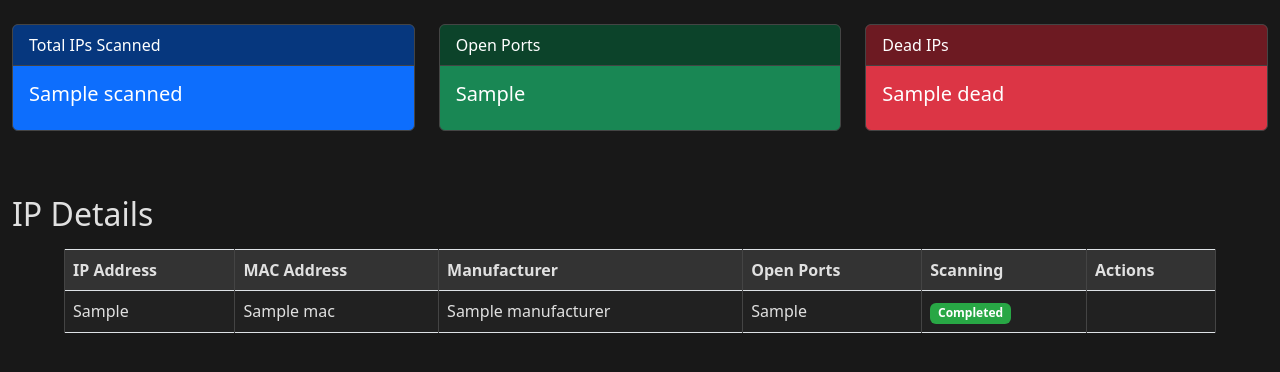
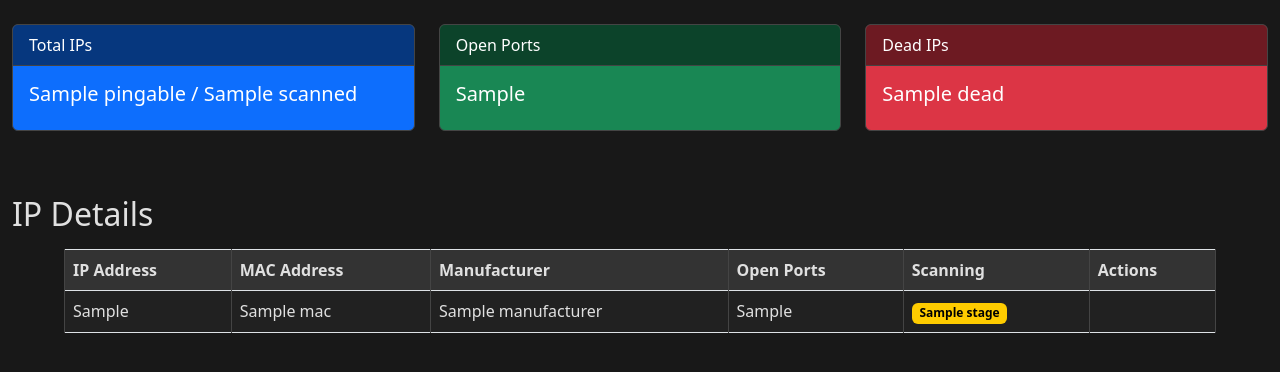
Before and after one commit to mdennis281/LANscape, a Flask app: template templates/scan.html in a window 1280 px wide. Shown: the top 372 px of the page. Run offline with Flask 3, Linux system fonts and the light colour scheme; the template is opened without the code that fills it: most values are stand-ins (such as "Sample title", 1, 10 or a date in 2020); parts of the project's set-up code (start-up, migrations or seed data) failed here and were passed over.

Commit message:
stability and usability

```diff
--- a/libraries/subnet_scan.py
+++ b/libraries/subnet_scan.py
@@ -45,9 +45,15 @@ class SubnetScanner:
         threading.Thread(target=self.scan_subnet).start()
 
     @staticmethod
-    def get_scan(scan_id):
-        with open(f'{JOB_DIR}{scan_id}.json', 'r') as f:
-            return json.load(f)
+    def get_scan(scan_id,tried=0):
+        if tried < 5:
+            try:
+                with open(f'{JOB_DIR}{scan_id}.json', 'r') as f:
+                    return json.load(f)
+            except json.JSONDecodeError:
+                sleep(1)
+                return SubnetScanner.get_scan(scan_id, tried+1)
+        raise json.JSONDecodeError('Could not load scan data')
 
     def scan_subnet(self):
         self.running = True
@@ -73,6 +79,9 @@ class SubnetScanner:
 
                 self.stats['scanned'] += 1
                 self.save_job_state()
+
+        self.save_job_state()
+        self._scan_network_ports()
 
         self.running = False
         self.save_job_state()
@@ -106,6 +115,7 @@ class SubnetScanner:
         """
         while self.running:
             os.system('cls' if os.name == 'nt' else 'clear')
+            print(f'{self.uid} - {self.subnet_str}')
             print(f"Running jobs:  {self.job_stats['running']}")
             print(f"Finished jobs: {self.job_stats['finished']}")
             print(f"Job timing:    {self.job_stats['timing']}")
@@ -128,22 +138,29 @@ class SubnetScanner:
         host_info['hostname'] = device.hostname
         host_info['mac'] = device.mac_addr
         host_info['manufacturer'] = device.manufacturer
-        host_info['open_ports'] = self._scan_ports(host)
-        host_info.pop('is_loading')
-
+        host_info['stage'] = 'found'
+        host_info['open_ports'] = []
         return host_info
 
+    def _scan_network_ports(self):
+        with ThreadPoolExecutor(max_workers=self._t_cnt(10)) as executor:
+            futures = {executor.submit(self._scan_ports, host): host for host in self.results}
+            for future in futures:
+                future.result()
 
-
+    @job_tracker
     def _scan_ports(self, host):
-        open_ports = []
+        host['stage'] = 'scanning'
+        self.save_job_state()
         with ThreadPoolExecutor(max_workers=self._t_cnt(128)) as executor:
-            futures = {executor.submit(self._scan_port, host, int(port)): port for port in self.ports}
+            futures = {executor.submit(self._scan_port, host['ip'], int(port)): port for port in self.ports}
             for future in futures:
                 port = futures[future]
                 if future.result():
-                    open_ports.append(port)
-        return open_ports
+                    host['open_ports'].append(port)
+                    self.save_job_state()
+        host['is_loading'] = False
+        host['stage'] = 'complete'
 
     @job_tracker
     def _scan_port(self,host, port):
--- a/templates/scan.html
+++ b/templates/scan.html
@@ -3,4 +3,16 @@
 {% block content %}
     {% include 'scan/overview.html' %}
     {% include 'scan/ip-table.html' %}
+    {% if data.running %}
+        <script>
+                setTimeout(function() {
+                    // get current page via ajax, and replace the current page with the new one
+                    setTimeout( function() {
+                        $.get(document.location.href, function(data) {
+                            $("body").html(data);
+                        });
+                    }, 1000);
+                }, 2500);
+        </script>
+    {% endif %}
 {% endblock %}
--- a/templates/scan/ip-table.html
+++ b/templates/scan/ip-table.html
@@ -19,10 +19,14 @@
                 <td>{{ result.manufacturer or 'Unknown' }}</td>
                 <td>{{ result.open_ports | join(", ") }}</td>
                 <td>
-                    {% if result.is_loading %}
-                        <span class="badge badge-warning">Scanning</span>
+                    {% if result.is_loading == False %}
+                        <span class="badge badge-success">complete</span>
+                    {% elif result.stage == 'found' %}
+                        <span class="badge badge-warning">found</span>
+                    {% elif result.stage == 'scanning' %}
+                        <span class="badge badge-info">scanning</span>
                     {% else %}
-                        <span class="badge badge-success">Completed</span>
+                        <span class="badge badge-warning">{{result.stage}}</span>
                     {% endif %}
                 </td>
                 <td class="colorful-buttons">
--- a/templates/scan/overview.html
+++ b/templates/scan/overview.html
@@ -1,9 +1,9 @@
 <div class="row">
     <div class="col-md-4">
         <div class="card text-white mb-3" style="background-color: #0d6efd;">
-            <div class="card-header">Total IPs Scanned</div>
+            <div class="card-header">Total IPs</div>
             <div class="card-body">
-                <h5 class="card-title">{{ data.stats.scanned }}</h5>
+                <h5 class="card-title">{{ data.stats.pingable }} / {{ data.stats.scanned }}</h5>
             </div>
         </div>
     </div>
```
